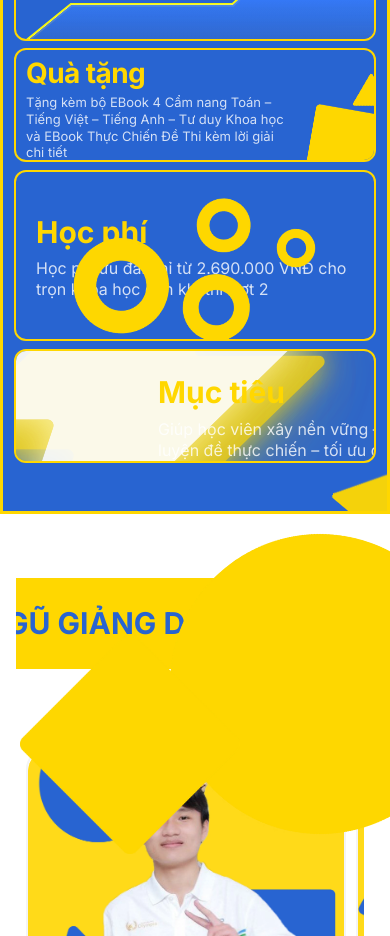
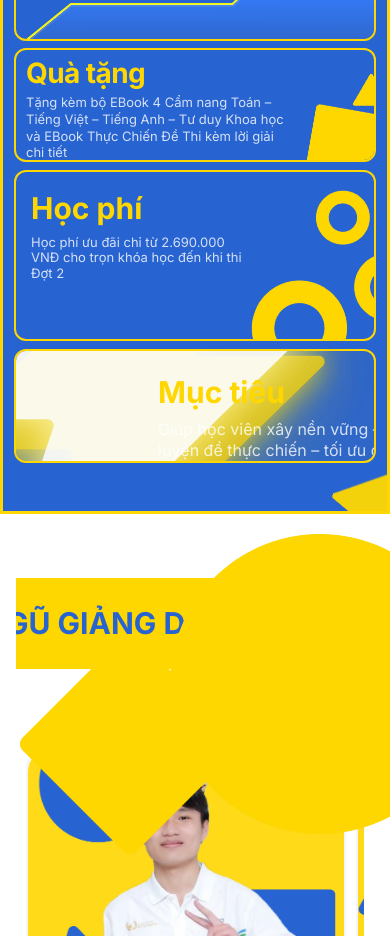
Before and after one commit to xcb3d/baillearn, a Next.js app: page / in a window 390 px wide. Shown: the part 1780-2716 px from the top of the page. Built offline with nearby package versions, Linux system fonts and the light colour scheme; a web font is replaced by a local one.

Commit message:
responsive bentocard 3

```diff
--- a/src/app/components/BentoSection.tsx
+++ b/src/app/components/BentoSection.tsx
@@ -456,8 +456,8 @@ const BentoSection = () => {
           }}
         >
           {/* Heading & Supporting Text */}
-          <div className="flex flex-col justify-center items-center gap-[5px] w-full h-min p-0 relative overflow-hidden
-                          sm:z-10 sm:gap-[3.73px] sm:w-auto sm:absolute sm:top-[17px] sm:left-[19px] sm:right-[19px]">
+          <div className="absolute top-[15px] left-[15px] right-[15px] flex flex-col justify-start items-start gap-[5px] w-auto h-min p-0 overflow-hidden
+                          sm:z-10 sm:gap-[3.73px] sm:absolute sm:top-[17px] sm:left-[19px] sm:right-[19px]">
             <div className="outline-none flex flex-col justify-start flex-shrink-0 w-full">
               {/* Desktop/Tablet Title */}
               <div className="hidden lg:block">
@@ -469,20 +469,20 @@ const BentoSection = () => {
               </div>
             </div>
             {/* Description */}
-            <div className="outline-none flex flex-col justify-start flex-shrink-0 w-full">
+            <div className="outline-none flex flex-col justify-start flex-shrink-0 w-[220px] sm:w-full">
               {/* Desktop/Tablet Description */}
-              <div className="hidden lg:block">
+              <div className="hidden sm:block">
                 <p className="text-[16px] font-normal leading-[1.3] text-left text-white-framer opacity-80">Học phí ưu đãi chỉ từ 2.690.000 VNĐ cho trọn khóa học đến khi thi Đợt 2</p>
               </div>
               {/* Mobile Description */}
-              <div className="block lg:hidden">
-                <p className="text-[16px] font-normal leading-[1.3] text-left text-white-framer opacity-80">Học phí ưu đãi chỉ từ 2.690.000 VNĐ cho trọn khóa học đến khi thi Đợt 2</p>
+              <div className="block sm:hidden">
+                <p className="text-[13px] font-normal leading-[1.2] text-left text-white-framer opacity-80">Học phí ưu đãi chỉ từ 2.690.000 VNĐ cho trọn khóa học đến khi thi Đợt 2</p>
               </div>
             </div>
           </div>
           {/* Visual */}
-          <div className="absolute top-[60%] left-1/2 -translate-x-1/2 -translate-y-1/2 overflow-visible">
-            <div className="aspect-[0.639024] h-[235px] flex-none w-[150px] relative overflow-visible rotate-[29deg]
+          <div className="bento-card-3-image absolute -translate-x-1/2 -translate-y-1/2 overflow-visible">
+            <div className="aspect-[0.639024] h-[235px] flex-none w-[150px] relative overflow-visible rotate-[10deg]
                             md:h-auto md:w-[150px]
                             sm:h-auto sm:w-[150px]">
               <motion.img
@@ -491,9 +491,9 @@ const BentoSection = () => {
                 className="w-full h-full rounded-lg"
                 loading="lazy"
                 initial={{ opacity: 0, scale: 1.1, rotate: 0 }}
-                animate={isInView ? { opacity: 1, scale: 1, rotate: 29 } : { opacity: 0, scale: 1.1, rotate: 0 }}
+                animate={isInView ? { opacity: 1, scale: 1, rotate: 10 } : { opacity: 0, scale: 1.1, rotate: 0 }}
                 transition={{ duration: 0.8, delay: 1.0 }}
-                whileHover={{ scale: 1.05, rotate: 35 }}
+                whileHover={{ scale: 1.05, rotate: 15 }}
               />
             </div>
           </div>
--- a/src/app/globals.css
+++ b/src/app/globals.css
@@ -275,6 +275,26 @@ body {
 .bento-card-2 { grid-area: card2; }
 .bento-card-3 { grid-area: card3; }
 .bento-card-4 { grid-area: card4; }
+
+/* Custom positioning for card 3 image */
+.bento-card-3-image {
+  left: 93%; /* Mobile default */
+  top: 60%;
+}
+
+@media (min-width: 640px) and (max-width: 1023px) {
+  .bento-card-3-image {
+    left: 85%; /* Tablet */
+    top: 60%;
+  }
+}
+
+@media (min-width: 1024px) {
+  .bento-card-3-image {
+    left: 45%; /* Desktop - moved right 10% more */
+    top: 70%; /* Desktop - moved down more */
+  }
+}
 
 /* Tablet responsive - 768px to 1023px */
 @media (min-width: 768px) and (max-width: 1023px) {
```
